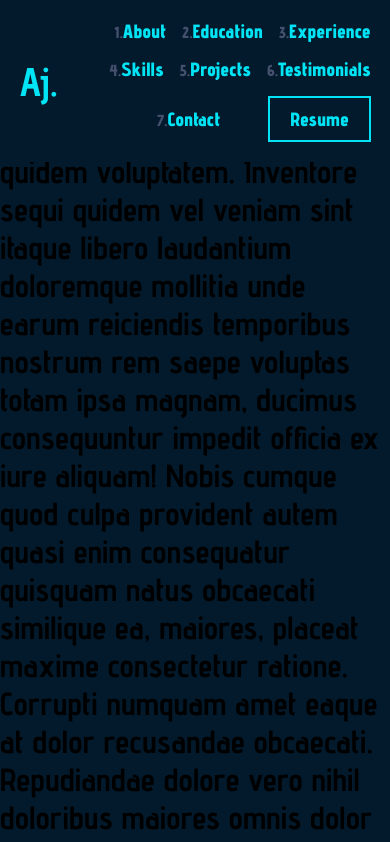
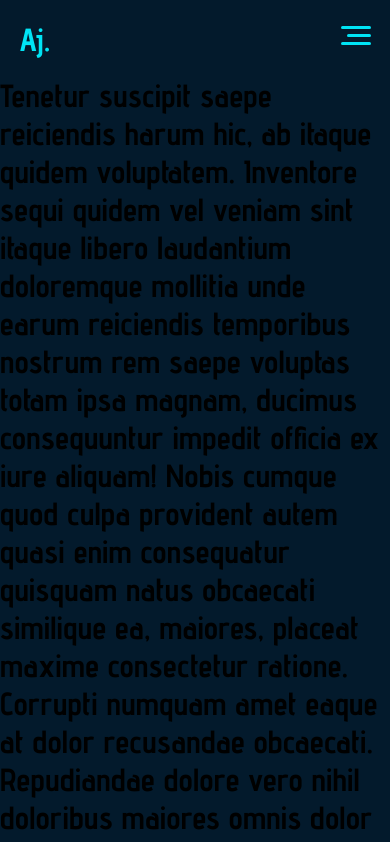
Before and after one commit to aj0911/Abhinav-Jha-Portfolio, a React (Create React App) app: page / in a window 390 px wide. Shown: the top 842 px of the page. Built offline with nearby package versions, Linux system fonts and the light colour scheme.

Commit message:
header done

```diff
--- a/public/index.html
+++ b/public/index.html
@@ -23,7 +23,7 @@
       work correctly both with client-side routing and a non-root public URL.
       Learn how to configure a non-root public URL by running `npm run build`.
     -->
-    <title>React App</title>
+    <title>Abhinav Jha - Portfolio</title>
   </head>
   <body>
     <noscript>You need to enable JavaScript to run this app.</noscript>
--- a/src/Components/Header/Header.css
+++ b/src/Components/Header/Header.css
@@ -18,36 +18,36 @@ header .logo{
     font-weight: 700;
     font-size: 2.5rem;
     transition: var(--transition);
+    z-index: 5;
 }
 
-nav{
+header nav{
     display: flex;
     justify-content: flex-end;
     align-items: center;
     gap: 1rem;
-    flex-wrap: wrap;
 }
 
-nav .menu{
+header nav .menu{
     color: var(--textSecondaryColor);
     font-size: 1.2rem;
     font-weight: 800;
     text-transform: capitalize;
     transition: var(--transition);
 }
-nav .menu:hover{
+header nav .menu:hover{
     color: var(--textSecondaryColorDark);
     transform: scale(1.05);
 }
-nav .menu:hover span{
+header nav .menu:hover span{
     color: var(--textSecondaryColor);
 }
-nav .menu span{
+header nav .menu span{
     color: var(--textSecondaryColorDark);
     font-size: 1rem;
 }
 
-nav button{
+header nav button{
     border: 2px solid var(--textSecondaryColor);
     color: var(--textSecondaryColor);
     font-size: 1.2rem;
@@ -57,8 +57,11 @@ nav button{
     margin-left: 2rem;
     transition: var(--transition);
     cursor: pointer;
+    display: flex;
+    justify-content: center;
+    align-items: center;
 }
-nav button:hover{
+header nav button:hover{
     color: var(--textSecondaryColorDark);
     background-color: var(--textSecondaryColor);
 }
@@ -67,3 +70,135 @@ header .logo:hover{
     transform: scale(1.05);
     color: var(--textColor);
 }
+
+header nav .hamburger{
+    display: none;
+}
+
+/* For Tablets */
+@media screen and (max-width:999px){
+    header .logo{
+        font-size: 3rem;
+    }
+    header nav{
+        position: absolute;
+        top: -100vh;
+        left: 0%;
+        width: 100%;
+        height: 100vh;
+        background-color: var(--bgColor);
+        flex-direction: column;
+        justify-content: center;
+        gap: 2rem;
+        transition: all 1s;
+    }
+    header.active nav{
+        top: 0;
+    }
+    header.active nav .menu{
+        font-size: 2rem;
+        animation-duration:4s;
+    }
+    header.active nav .menu:nth-child(2n){
+        animation-name: animateRight;
+    }
+    header.active nav .menu:nth-child(2n-1){
+        animation-name: animateLeft;
+    }
+    header nav .menu:nth-child(2n){
+        animation-name: animateLeft;
+    }
+    header nav .menu:nth-child(2n-1){
+        animation-name: animateRight;
+    }
+    header.active nav button{
+        font-size: 2rem;
+        margin-left: 0;
+        animation:animateDown 4s;
+    }
+    header nav .menu span{
+        font-size: 1.8rem;
+    }
+    header .hamburger{
+        display: flex;
+        justify-content: center;
+        align-items: flex-end;
+        flex-direction: column;
+        gap: 10px;
+        width: 50px;
+        height: 50px;
+        position: absolute;
+        top: 20px;
+        right: 5%;
+        .line{
+            width: 100%;
+            height: 5px;
+            background-color: var(--textSecondaryColor);
+            border-radius: 50px;
+            transition: var(--transition);
+        }
+        .line:nth-child(2){
+            width: 80%;
+        }
+    }
+    header.active .hamburger{
+        gap: 0;
+        .line{
+            position: absolute;
+            top: 50%;
+            left: 0;
+            width: 100%;
+        }
+    }
+    header.active .hamburger .line:nth-child(2){
+        opacity: 0;
+    }
+    header.active .hamburger .line:nth-child(1){
+        transform: rotate(45deg);
+    }
+    header.active .hamburger .line:nth-child(3){
+        transform: rotate(-45deg);
+    }
+}
+
+/* For Mobiles */
+@media screen and (max-width:599px){
+    header .logo{
+        font-size: 2rem;
+    }
+    header .hamburger{
+        width: 30px;
+        height: 30px;
+        gap: 5px;
+        .line{
+            height: 3px;
+        }
+    }
+
+    header.active nav{
+        gap: 1rem;
+    }
+    header.active nav .menu{
+        font-size: 1.2rem;
+    }
+    header.active nav button{
+        font-size: 1rem;
+        padding: 5px 10px;
+    }
+    header nav .menu span{
+        font-size: 1rem;
+    }
+    header nav{
+        gap: 1rem;
+    }
+    header nav .menu{
+        font-size: 1.2rem;
+    }
+    header nav button{
+        font-size: 1rem;
+        padding: 5px 10px;
+    }
+    header nav .menu span{
+        font-size: 1rem;
+    }
+}
--- a/src/Components/Header/Header.jsx
+++ b/src/Components/Header/Header.jsx
@@ -11,7 +11,7 @@ const Header = () => {
         'Testimonials',
         'Contact'
     ]
-    const header = useRef()
+    const header = useRef();
     document.addEventListener('scroll',()=>{
         if(window.scrollY>20){
             header.current.classList.add('sticky')
@@ -31,6 +31,11 @@ const Header = () => {
             }
             <button>Resume</button>
         </nav>
+        <div onClick={()=>header.current.classList.toggle('active')} className="hamburger">
+            <div className="line"></div>
+            <div className="line"></div>
+            <div className="line"></div>
+        </div>
     </header>
   )
 }
--- a/src/index.css
+++ b/src/index.css
@@ -29,3 +29,58 @@ html{
 body{
     background-color: var(--bgColor);
 }
+
+
+/* For Tablets */
+@media screen and (max-width:999px){
+
+}
+
+/* For Mobiles */
+@media screen and (max-width:599px){
+
+}
+
+@keyframes animateLeft {
+    0%{
+        transform: translateX(-10px);
+        opacity: 0;
+    }
+    100%{
+        transform: translateX(0px);
+        opacity: 1;
+    }
+}
+
+@keyframes animateRight {
+    0%{
+        transform: translateX(10px);
+        opacity: 0;
+    }
+    100%{
+        transform: translateX(0px);
+        opacity: 1;
+    }
+}
+
+@keyframes animateDown {
+    0%{
+        transform: translateY(10px);
+        opacity: 0;
+    }
+    100%{
+        transform: translateY(0px);
+        opacity: 1;
+    }
+}
+
+@keyframes animateTop {
+    0%{
+        transform: translateY(-10px);
+        opacity: 0;
+    }
+    100%{
+        transform: translateY(0px);
+        opacity: 1;
+    }
+}
```
